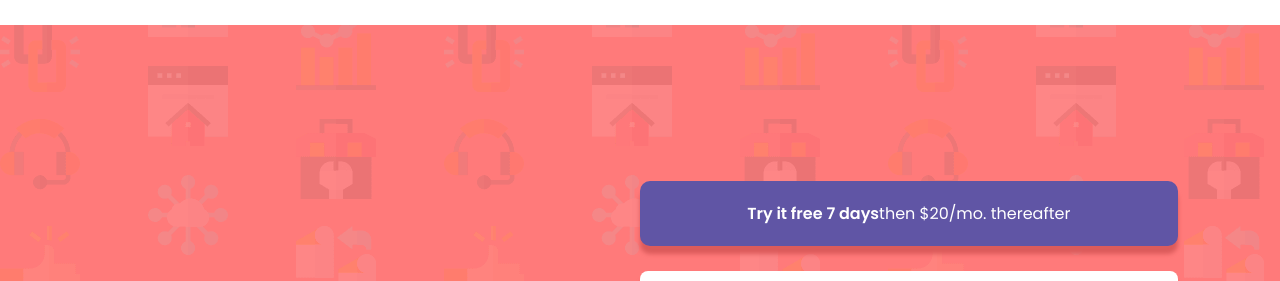
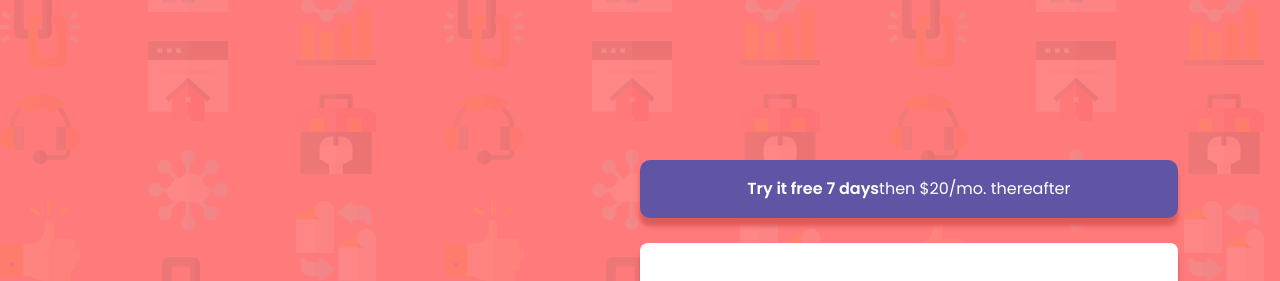
Before and after one commit to NathaliaRiascos/sign-up-form, a plain HTML site: page index.html in a window 1280 px wide. Shown: the top 281 px of the page. Drawn offline with nearby package versions, Linux system fonts and the light colour scheme.

Commit message:
Se corrigio css

```diff
--- a/css/style.css
+++ b/css/style.css
@@ -2,6 +2,7 @@
     padding: 0;
     margin: 0;
 }
+
 
 *, *::after, *::before{
     box-sizing: border-box;
@@ -19,13 +20,16 @@
 
 body{
     font-family: "Poppins";
+    margin: 0;
+    padding: 0;
     font-size: 16px;
     color: white;
-    overflow: hidden;
 }
 
 .container{
     width: 100%;
+    height: 100%;
+    background-size: contain;
     padding: 5%;
     background-color: var(--red);
     background-image: url("../images/bg-intro-mobile.png");
--- a/index.html
+++ b/index.html
@@ -6,7 +6,8 @@
   <meta name="description" content="Reto sign up de frontend mentor">
   <link rel="preconnect" href="https://fonts.gstatic.com">
   <link href="https://fonts.googleapis.com/css2?family=Poppins:wght@400;500;600;700&display=swap" rel="stylesheet">
-  <<link rel="stylesheet" href="./css/style.css">
+  <link rel="stylesheet" href="https://necolas.github.io/normalize.css/8.0.1/normalize.css" />
+  <link rel="stylesheet" href="./css/style.css">
   <link rel="icon" type="image/png" sizes="32x32" href="./images/favicon-32x32.png">
 
   <title>Frontend Mentor | Intro component with sign up form</title>
```
